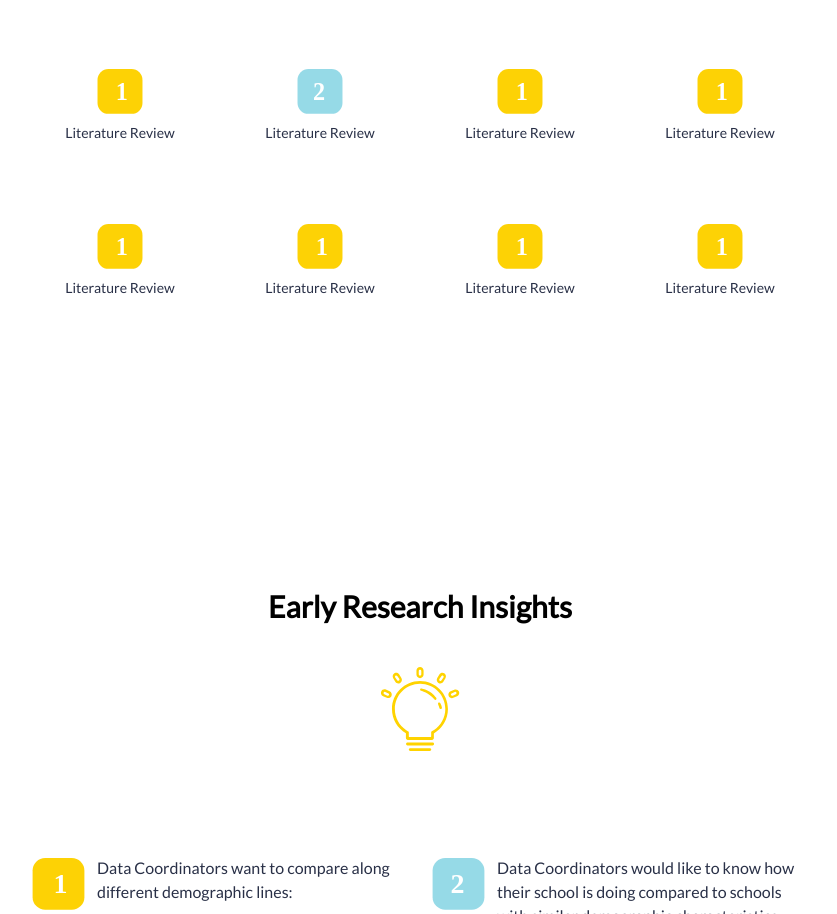
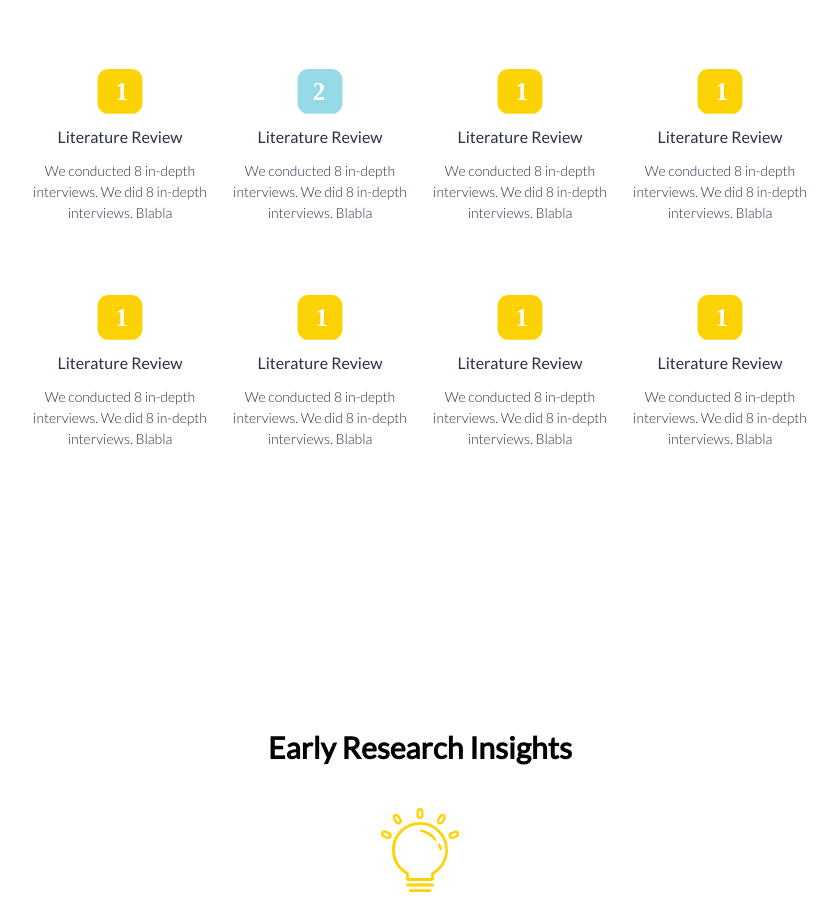
Before and after one commit to enlightencmu/capstone, a plain HTML site: page research.html in a window 1280 px wide. Shown: the part 2001-2915 px from the top of the page, without its empty margins (220-1057 px from the left). Drawn offline with nearby package versions, Linux system fonts and the light colour scheme.

Commit message:
Update methods

```diff
--- a/research.html
+++ b/research.html
@@ -65,50 +65,74 @@
           <div class="method-img">
             <img src="images/01.svg">
           </div>
-          <p class="method-text">Literature Review</p>
+          <div class="method-text">
+            <p><b>Literature Review</b></p>
+            <p>We conducted 8 in-depth interviews. We did 8 in-depth interviews. Blabla</p>
+          </div>
         </div>
         <div class="section-content method pure-u-1-2 pure-u-md-1-4">
           <div class="method-img">
             <img src="images/02.svg">
           </div>
-          <p class="method-text">Literature Review</p>
+          <div class="method-text">
+            <p><b>Literature Review</b></p>
+            <p>We conducted 8 in-depth interviews. We did 8 in-depth interviews. Blabla</p>
+          </div>
         </div>
         <div class="section-content method pure-u-1-2 pure-u-md-1-4">
           <div class="method-img">
             <img src="images/01.svg">
           </div>
-          <p class="method-text">Literature Review</p>
+          <div class="method-text">
+            <p><b>Literature Review</b></p>
+            <p>We conducted 8 in-depth interviews. We did 8 in-depth interviews. Blabla</p>
+          </div>
         </div>
         <div class="section-content method pure-u-1-2 pure-u-md-1-4">
           <div class="method-img">
             <img src="images/01.svg">
           </div>
-          <p class="method-text">Literature Review</p>
+          <div class="method-text">
+            <p><b>Literature Review</b></p>
+            <p>We conducted 8 in-depth interviews. We did 8 in-depth interviews. Blabla</p>
+          </div>
         </div>
 
         <div class="section-content method pure-u-1-2 pure-u-md-1-4">
             <div class="method-img">
               <img src="images/01.svg">
             </div>
-          <p class="method-text">Literature Review</p>
+            <div class="method-text">
+              <p><b>Literature Review</b></p>
+              <p>We conducted 8 in-depth interviews. We did 8 in-depth interviews. Blabla</p>
+            </div>
           </div>
           <div class="section-content method pure-u-1-2 pure-u-md-1-4">
             <div class="method-img">
               <img src="images/01.svg">
             </div>
-          <p class="method-text">Literature Review</p>
+            <div class="method-text">
+              <p><b>Literature Review</b></p>
+              <p>We conducted 8 in-depth interviews. We did 8 in-depth interviews. Blabla</p>
+            </div>
           </div>
           <div class="section-content method pure-u-1-2 pure-u-md-1-4">
             <div class="method-img">
               <img src="images/01.svg">
             </div>
-          <p class="method-text">Literature Review</p>
+            <div class="method-text">
+              <p><b>Literature Review</b></p>
+              <p>We conducted 8 in-depth interviews. We did 8 in-depth interviews. Blabla</p>
+            </div>
           </div>
           <div class="section-content method pure-u-1-2 pure-u-md-1-4">
             <div class="method-img">
               <img src="images/01.svg">
             </div>
-          <p class="method-text">Literature Review</p>
+            <div class="method-text">
+              <p><b>Literature Review</b></p>
+              <p>We conducted 8 in-depth interviews. We did 8 in-depth interviews. Blabla</p>
+            </div>
           </div>
 
       </div>
--- a/style.css
+++ b/style.css
@@ -192,14 +192,23 @@ section:nth-child(2) {
 }
 
 .method-img img {
-  /* width: 25%; */
   height: 100%;
 }
 
-.method-text {
+.method-text p {
   font-size: 14px;
-  font-weight: 400;
+  line-height: 1.5em;
 }
+
+.method-text p b {
+  font-size: 16px;
+}
+
+.method-text p:first-child {
+  margin-top: 12px;
+  margin-bottom: 12px;
+}
+
 
 .insight {
   padding: 0 12px;
```
Lines whose indentation alone changed are shown as unchanged.
